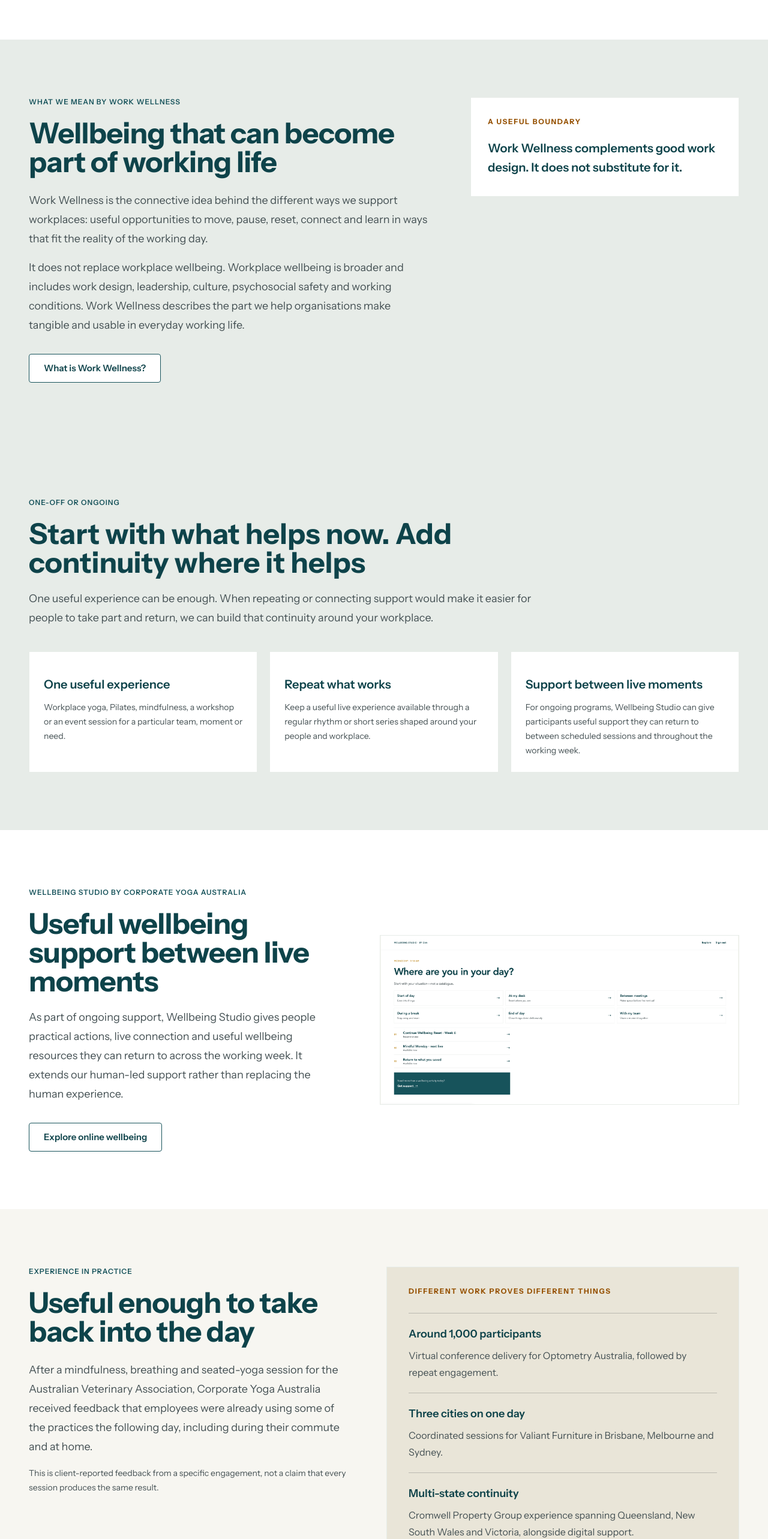
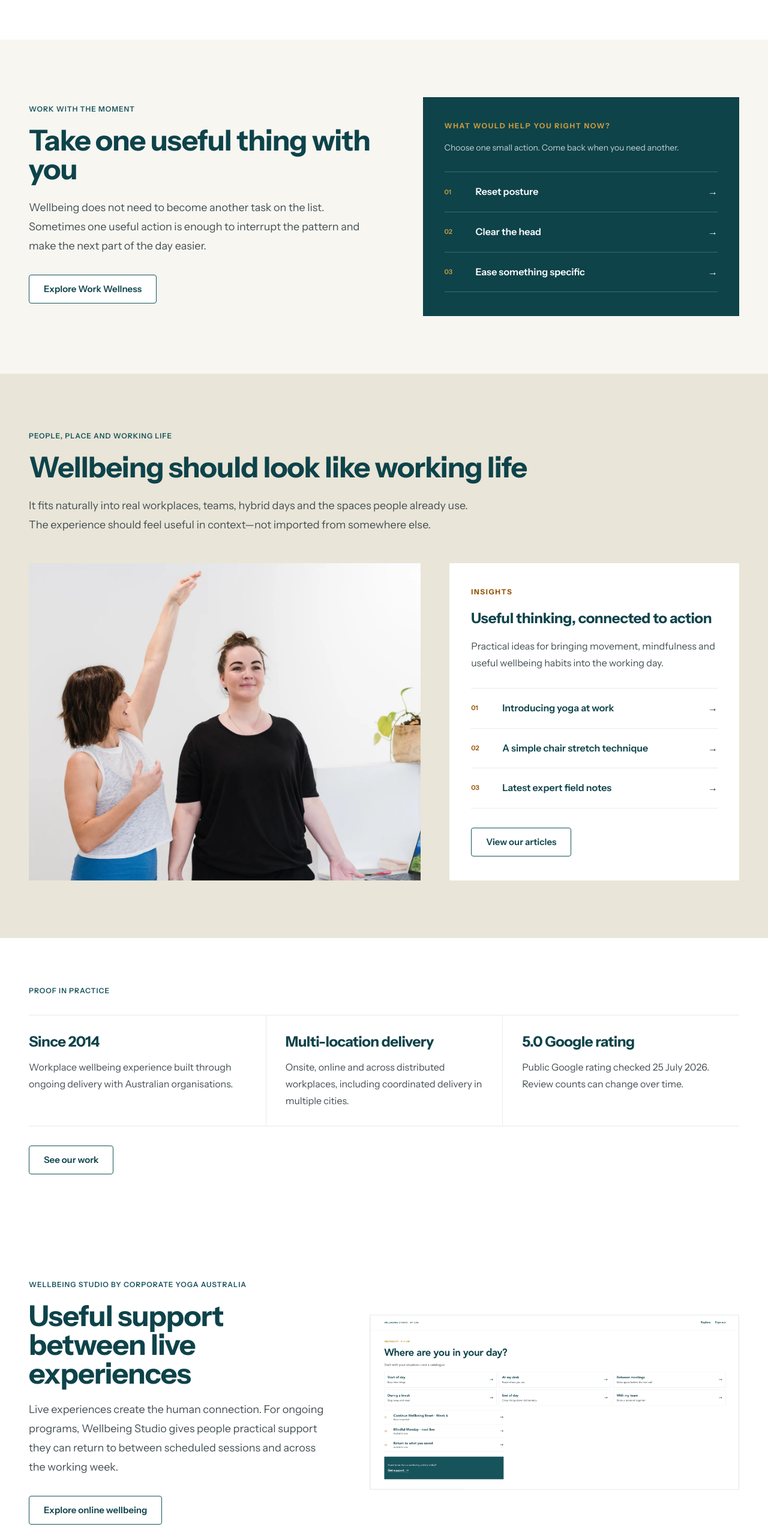
Before and after one commit to glennhammond/cya-website-prototype, a Next.js app: page / in a window 1280 px wide. Shown: the part 3053-5619 px from the top of the page at 60% size. Built offline with nearby package versions, Linux system fonts and the light colour scheme.

Commit message:
Consolidate homepage around approved Figma narrative

```diff
--- a/app/page.tsx
+++ b/app/page.tsx
@@ -4,7 +4,7 @@ import Link from "next/link";
 import { HomeStructuredData } from "@/components/StructuredData";
 import { HomepageProof } from "@/components/HomepageProof";
 import { ExperiencePathway } from "@/components/ExperiencePathway";
-import { ProductionAction, ProductionCard, ProductionClosing, ProductionContainer, ProductionKicker } from "@/components/ProductionPrimitives";
+import { ProductionAction, ProductionClosing, ProductionContainer, ProductionKicker } from "@/components/ProductionPrimitives";
 
 export const metadata: Metadata = {
   title: { absolute: "Corporate Yoga Australia | Workplace Wellbeing Programs" },
@@ -21,10 +21,23 @@ const needs = [
   ["06", "Discuss what would work for your organisation", "/contact"],
 ] as const;
 
+const rightNowActions = [
+  ["01", "Reset posture", "/movement"],
+  ["02", "Clear the head", "/meditation-mindfulness"],
+  ["03", "Ease something specific", "/contact"],
+] as const;
+
+const insights = [
+  ["01", "Introducing yoga at work", "/blog"],
+  ["02", "A simple chair stretch technique", "/blog"],
+  ["03", "Latest expert field notes", "/blog"],
+] as const;
+
 export default function Home() {
   return (
     <>
       <HomeStructuredData />
+
       <section className="bg-[var(--cya-surface-page)] py-10 sm:py-12 lg:py-14">
         <div className="mx-auto w-full max-w-[1440px] px-6 sm:px-10 lg:px-12">
           <div className="grid gap-8 lg:grid-cols-[minmax(0,1.08fr)_minmax(0,0.92fr)] lg:items-start lg:gap-x-12 xl:gap-x-16">
@@ -99,48 +112,94 @@ export default function Home() {
           src: "/images/selected/cya-home-hero-workplace-session.webp",
           alt: "Workplace participants take part in a guided seated wellbeing session in a meeting room.",
         }}
-        detailLabel="Human signal detail · Between meetings"
-        detailHeading="The meeting room was already there"
-        detailBody="Movement fits the setting instead of asking people to leave working life behind."
       />
 
       <HomepageProof />
 
-      <section className="bg-[var(--cya-surface-subtle)] py-20 lg:py-24">
-        <ProductionContainer className="grid gap-10 lg:grid-cols-[minmax(0,1.08fr)_minmax(18rem,0.72fr)] lg:items-start lg:gap-16">
-          <div>
-            <ProductionKicker>What we mean by Work Wellness</ProductionKicker>
-            <h2 className="mt-5 max-w-4xl text-4xl font-bold tracking-[-0.015em] lg:text-5xl">Wellbeing that can become part of working life</h2>
-            <p className="mt-6 max-w-4xl text-lg leading-8 text-[var(--cya-body)]">Work Wellness is the connective idea behind the different ways we support workplaces: useful opportunities to move, pause, reset, connect and learn in ways that fit the reality of the working day.</p>
-            <p className="mt-4 max-w-4xl text-lg leading-8 text-[var(--cya-body)]">It does not replace workplace wellbeing. Workplace wellbeing is broader and includes work design, leadership, culture, psychosocial safety and working conditions. Work Wellness describes the part we help organisations make tangible and usable in everyday working life.</p>
-            <div className="mt-8"><ProductionAction href="/blog/what-is-work-wellness" style="secondary">What is Work Wellness?</ProductionAction></div>
+      <section className="bg-[var(--cya-surface-page)] py-20 lg:py-24">
+        <ProductionContainer className="grid gap-10 lg:grid-cols-[minmax(0,0.94fr)_minmax(24rem,0.86fr)] lg:items-start lg:gap-16 xl:gap-20">
+          <div className="lg:pt-3">
+            <ProductionKicker>Work with the moment</ProductionKicker>
+            <h2 className="mt-5 max-w-3xl text-4xl font-bold tracking-[-0.02em] lg:text-5xl">Take one useful thing with you</h2>
+            <p className="mt-6 max-w-2xl text-lg leading-8 text-[var(--cya-body)]">Wellbeing does not need to become another task on the list. Sometimes one useful action is enough to interrupt the pattern and make the next part of the day easier.</p>
+            <div className="mt-8"><ProductionAction href="/blog/what-is-work-wellness" style="secondary">Explore Work Wellness</ProductionAction></div>
           </div>
-          <aside className="border border-[var(--cya-divider)] bg-white px-7 py-8">
-            <p className="text-xs font-bold uppercase tracking-[0.14em] text-[var(--cya-ochre-ink)]">A useful boundary</p>
-            <p className="mt-5 text-xl font-semibold leading-8 text-[var(--cya-teal-dark)]">Work Wellness complements good work design. It does not substitute for it.</p>
+
+          <aside className="bg-[var(--cya-teal-dark)] px-7 py-8 text-white sm:px-9 sm:py-10">
+            <p className="text-xs font-bold uppercase tracking-[0.14em] text-[var(--cya-ochre)]">What would help you right now?</p>
+            <p className="mt-4 max-w-lg text-sm leading-6 text-white/75">Choose one small action. Come back when you need another.</p>
+            <div className="mt-7 border-t border-white/20">
+              {rightNowActions.map(([number, label, href]) => (
+                <Link key={number} href={href} className="group grid grid-cols-[2.5rem_1fr_auto] items-center gap-3 border-b border-white/20 py-5">
+                  <span className="text-[0.68rem] font-semibold text-[var(--cya-ochre)]">{number}</span>
+                  <span className="font-semibold text-white transition-transform duration-200 group-hover:translate-x-1">{label}</span>
+                  <span aria-hidden="true" className="transition-transform duration-200 group-hover:translate-x-1.5">→</span>
+                </Link>
+              ))}
+            </div>
           </aside>
         </ProductionContainer>
       </section>
 
-      <section className="bg-[var(--cya-surface-subtle)] py-20 lg:py-24">
+      <section className="bg-[var(--cya-surface-warm)] py-20 lg:py-24">
         <ProductionContainer>
-          <ProductionKicker>One-off or ongoing</ProductionKicker>
-          <h2 className="mt-5 max-w-4xl text-4xl font-bold lg:text-5xl">Start with what helps now. Add continuity where it helps</h2>
-          <p className="mt-5 max-w-4xl text-lg leading-8 text-[var(--cya-body)]">One useful experience can be enough. When repeating or connecting support would make it easier for people to take part and return, we can build that continuity around your workplace.</p>
-          <div className="mt-10 grid gap-5 md:grid-cols-3">
-            <ProductionCard title="One useful experience" body="Workplace yoga, Pilates, mindfulness, a workshop or an event session for a particular team, moment or need." />
-            <ProductionCard title="Repeat what works" body="Keep a useful live experience available through a regular rhythm or short series shaped around your people and workplace." />
-            <ProductionCard title="Support between live moments" body="For ongoing programs, Wellbeing Studio can give participants useful support they can return to between scheduled sessions and throughout the working week." />
+          <div className="max-w-4xl">
+            <ProductionKicker>People, place and working life</ProductionKicker>
+            <h2 className="mt-5 text-4xl font-bold tracking-[-0.02em] lg:text-5xl">Wellbeing should look like working life</h2>
+            <p className="mt-6 max-w-3xl text-lg leading-8 text-[var(--cya-body)]">It fits naturally into real workplaces, teams, hybrid days and the spaces people already use. The experience should feel useful in context—not imported from somewhere else.</p>
+          </div>
+
+          <div className="mt-12 grid gap-8 lg:grid-cols-[minmax(0,1.15fr)_minmax(22rem,0.85fr)] lg:items-stretch lg:gap-12">
+            <figure className="relative min-h-[24rem] overflow-hidden bg-white sm:min-h-[30rem]">
+              <Image src="/images/selected/cya-home-oneoff-desk-stretch.webp" alt="A workplace participant uses a simple movement practice in an everyday work setting." fill sizes="(min-width: 1280px) 720px, (min-width: 1024px) 58vw, 100vw" className="object-cover" />
+            </figure>
+
+            <div className="bg-white px-7 py-8 sm:px-9 sm:py-10">
+              <p className="text-xs font-bold uppercase tracking-[0.14em] text-[var(--cya-ochre-ink)]">Insights</p>
+              <h3 className="mt-5 text-2xl font-bold tracking-[-0.015em] text-[var(--cya-teal-dark)]">Useful thinking, connected to action</h3>
+              <p className="mt-4 leading-7 text-[var(--cya-body)]">Practical ideas for bringing movement, mindfulness and useful wellbeing habits into the working day.</p>
+              <div className="mt-7 border-t border-[var(--cya-divider)]">
+                {insights.map(([number, label, href]) => (
+                  <Link key={number} href={href} className="group grid grid-cols-[2.5rem_1fr_auto] items-center gap-3 border-b border-[var(--cya-divider)] py-5">
+                    <span className="text-[0.68rem] font-semibold text-[var(--cya-ochre-ink)]">{number}</span>
+                    <span className="font-semibold text-[var(--cya-teal-dark)] transition-transform duration-200 group-hover:translate-x-1">{label}</span>
+                    <span aria-hidden="true" className="transition-transform duration-200 group-hover:translate-x-1.5">→</span>
+                  </Link>
+                ))}
+              </div>
+              <div className="mt-8"><ProductionAction href="/blog" style="secondary">View our articles</ProductionAction></div>
+            </div>
           </div>
         </ProductionContainer>
       </section>
 
+      <section className="bg-white py-16 lg:py-20">
+        <ProductionContainer>
+          <ProductionKicker>Proof in practice</ProductionKicker>
+          <div className="mt-8 grid border-y border-[var(--cya-divider)] md:grid-cols-3">
+            <div className="py-7 md:pr-8">
+              <p className="text-2xl font-bold tracking-[-0.02em] text-[var(--cya-teal-dark)]">Since 2014</p>
+              <p className="mt-3 leading-7 text-[var(--cya-body)]">Workplace wellbeing experience built through ongoing delivery with Australian organisations.</p>
+            </div>
+            <div className="border-t border-[var(--cya-divider)] py-7 md:border-l md:border-t-0 md:px-8">
+              <p className="text-2xl font-bold tracking-[-0.02em] text-[var(--cya-teal-dark)]">Multi-location delivery</p>
+              <p className="mt-3 leading-7 text-[var(--cya-body)]">Onsite, online and across distributed workplaces, including coordinated delivery in multiple cities.</p>
+            </div>
+            <div className="border-t border-[var(--cya-divider)] py-7 md:border-l md:border-t-0 md:pl-8">
+              <p className="text-2xl font-bold tracking-[-0.02em] text-[var(--cya-teal-dark)]">5.0 Google rating</p>
+              <p className="mt-3 leading-7 text-[var(--cya-body)]">Public Google rating checked 25 July 2026. Review counts can change over time.</p>
+            </div>
+          </div>
+          <div className="mt-8"><ProductionAction href="/case-studies" style="secondary">See our work</ProductionAction></div>
+        </ProductionContainer>
+      </section>
+
       <section className="bg-[var(--cya-surface-base)] py-20 lg:py-24">
-        <ProductionContainer className="grid gap-10 lg:grid-cols-[minmax(0,1fr)_minmax(0,1.15fr)] lg:items-center lg:gap-16">
+        <ProductionContainer className="grid gap-10 lg:grid-cols-[minmax(0,0.9fr)_minmax(0,1.1fr)] lg:items-center lg:gap-16">
           <div>
             <ProductionKicker>Wellbeing Studio by Corporate Yoga Australia</ProductionKicker>
-            <h2 className="mt-5 max-w-3xl text-4xl font-bold tracking-[-0.015em] lg:text-5xl">Useful wellbeing support between live moments</h2>
-            <p className="mt-5 max-w-3xl text-lg leading-8 text-[var(--cya-body)]">As part of ongoing support, Wellbeing Studio gives people practical actions, live connection and useful wellbeing resources they can return to across the working week. It extends our human-led support rather than replacing the human experience.</p>
+            <h2 className="mt-5 max-w-3xl text-4xl font-bold tracking-[-0.02em] lg:text-5xl">Useful support between live experiences</h2>
+            <p className="mt-5 max-w-2xl text-lg leading-8 text-[var(--cya-body)]">Live experiences create the human connection. For ongoing programs, Wellbeing Studio gives people practical support they can return to between scheduled sessions and across the working week.</p>
             <div className="mt-8"><ProductionAction href="/online-wellbeing" style="secondary">Explore online wellbeing</ProductionAction></div>
           </div>
           <figure className="relative aspect-[2048/970] overflow-hidden border border-[var(--cya-divider)] bg-[var(--cya-surface-page)]">
@@ -150,25 +209,20 @@ export default function Home() {
       </section>
 
       <section className="bg-[var(--cya-surface-page)] py-20 lg:py-24">
-        <ProductionContainer className="grid gap-10 lg:grid-cols-[minmax(0,0.95fr)_minmax(0,1.05fr)] lg:items-start lg:gap-16">
+        <ProductionContainer className="grid gap-10 lg:grid-cols-[minmax(0,0.92fr)_minmax(0,1.08fr)] lg:items-center lg:gap-16 xl:gap-20">
+          <figure className="relative aspect-[4/3] overflow-hidden bg-white">
+            <Image src="/images/selected/cya-about-delivery-group-practice.webp" alt="A facilitator leads a workplace group through an accessible shared movement practice." fill sizes="(min-width: 1280px) 620px, (min-width: 1024px) 46vw, 100vw" className="object-cover" />
+          </figure>
           <div>
-            <ProductionKicker>Experience in practice</ProductionKicker>
-            <h2 className="mt-5 max-w-3xl text-4xl font-bold tracking-[-0.015em] lg:text-5xl">Useful enough to take back into the day</h2>
-            <p className="mt-6 max-w-3xl text-lg leading-8 text-[var(--cya-body)]">After a mindfulness, breathing and seated-yoga session for the Australian Veterinary Association, Corporate Yoga Australia received feedback that employees were already using some of the practices the following day, including during their commute and at home.</p>
-            <p className="mt-4 max-w-3xl text-sm leading-6 text-[var(--cya-body)]">This is client-reported feedback from a specific engagement, not a claim that every session produces the same result.</p>
-          </div>
-          <div className="border border-[var(--cya-divider)] bg-[var(--cya-surface-warm)] px-7 py-8 sm:px-9">
-            <p className="text-xs font-bold uppercase tracking-[0.14em] text-[var(--cya-ochre-ink)]">Different work proves different things</p>
-            <dl className="mt-7 border-t border-[var(--cya-mid-neutral)]/50">
-              <div className="border-b border-[var(--cya-mid-neutral)]/50 py-5"><dt className="text-lg font-semibold text-[var(--cya-teal-dark)]">Around 1,000 participants</dt><dd className="mt-2 leading-7 text-[var(--cya-body)]">Virtual conference delivery for Optometry Australia, followed by repeat engagement.</dd></div>
-              <div className="border-b border-[var(--cya-mid-neutral)]/50 py-5"><dt className="text-lg font-semibold text-[var(--cya-teal-dark)]">Three cities on one day</dt><dd className="mt-2 leading-7 text-[var(--cya-body)]">Coordinated sessions for Valiant Furniture in Brisbane, Melbourne and Sydney.</dd></div>
-              <div className="py-5"><dt className="text-lg font-semibold text-[var(--cya-teal-dark)]">Multi-state continuity</dt><dd className="mt-2 leading-7 text-[var(--cya-body)]">Cromwell Property Group experience spanning Queensland, New South Wales and Victoria, alongside digital support.</dd></div>
-            </dl>
+            <ProductionKicker>Human service, real context</ProductionKicker>
+            <h2 className="mt-5 max-w-3xl text-4xl font-bold tracking-[-0.02em] lg:text-5xl">The right experience depends on the people and the workplace</h2>
+            <p className="mt-6 max-w-2xl text-lg leading-8 text-[var(--cya-body)]">That means responding to timing, capability, location and format rather than asking the workplace to adapt to us. We shape the experience around the people who will actually use it.</p>
+            <div className="mt-8"><ProductionAction href="/contact" style="secondary">Meet the team</ProductionAction></div>
           </div>
         </ProductionContainer>
       </section>
 
-      <ProductionClosing heading="Plan something that fits" body="Tell us what needs to happen, who it is for and what working life looks like there. We’ll help shape a practical next step." />
+      <ProductionClosing heading="What would help you right now?" body="One session, a campaign or something ongoing—we can start with what needs to happen and shape the right next step." />
     </>
   );
 }
```
